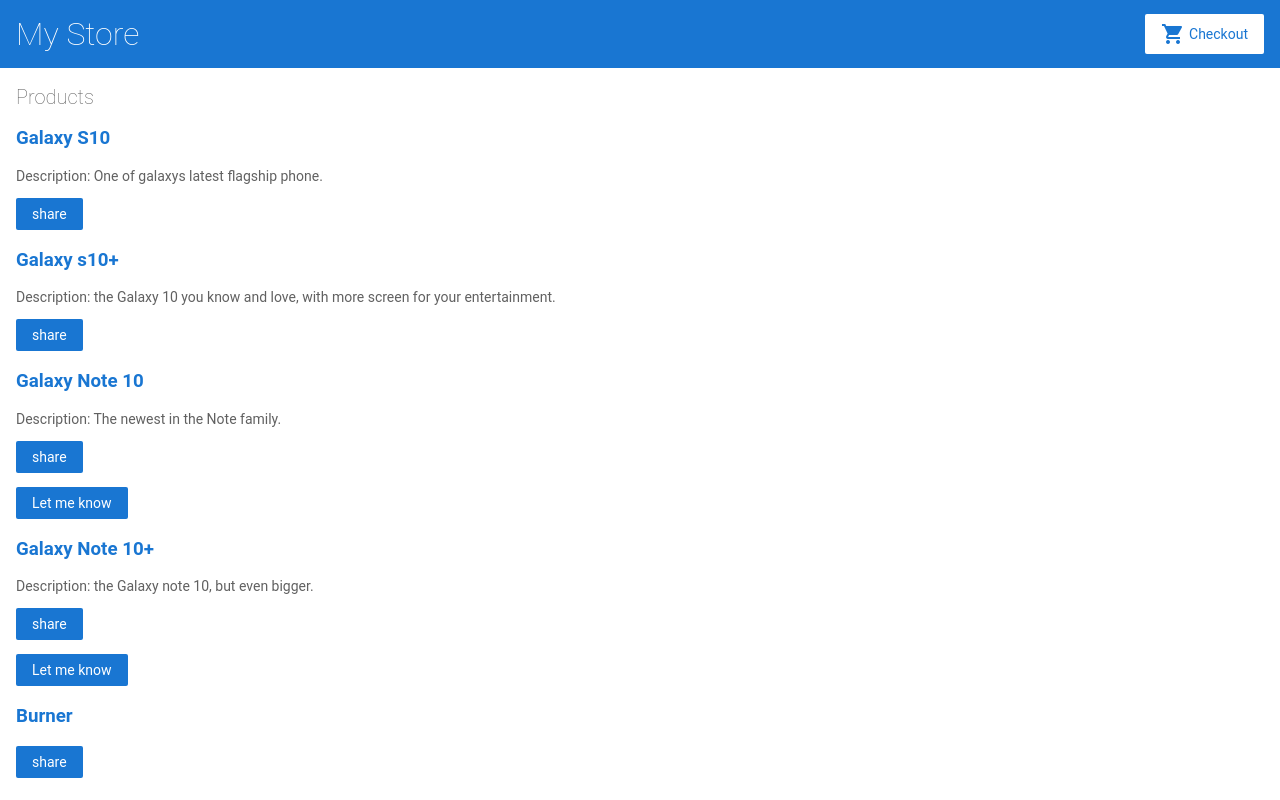
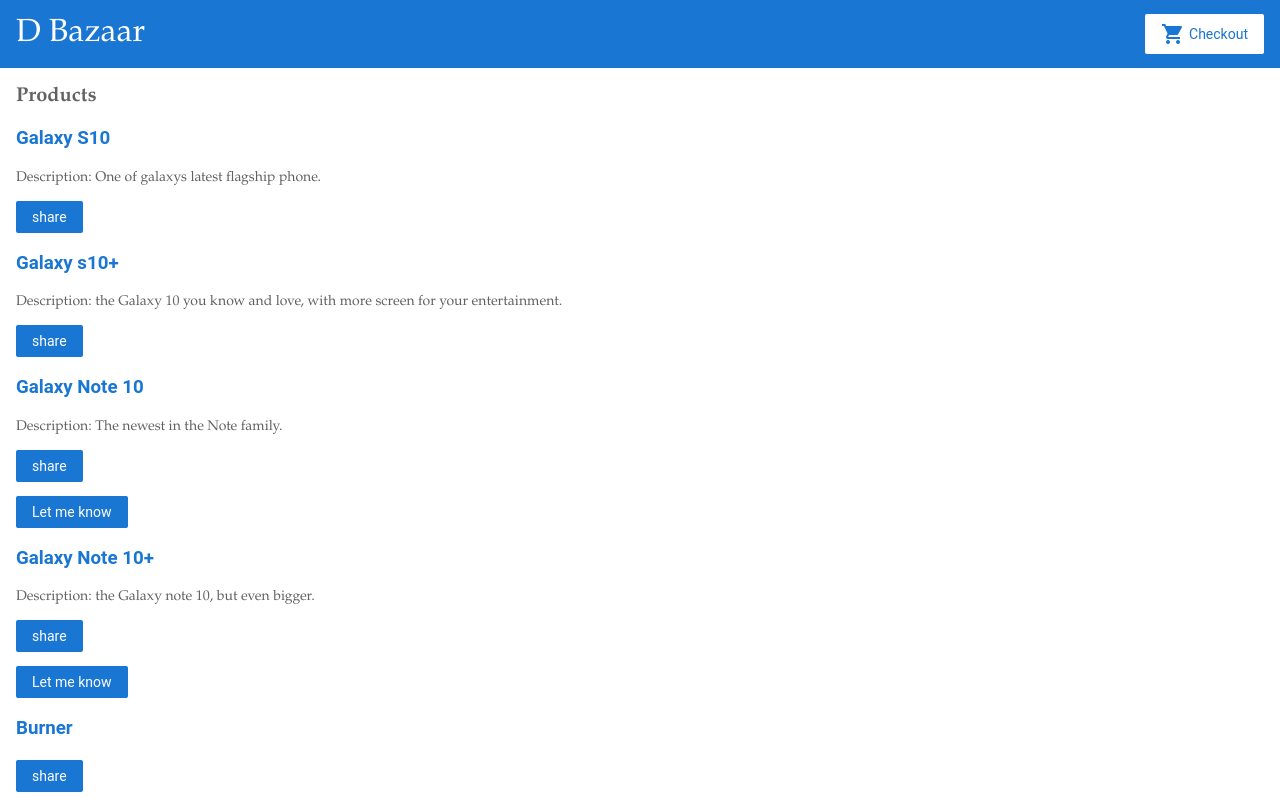
Before and after one commit to dshafique/Angular-myPhoneStore, an Angular app: page / in a window 1280 px wide. Built offline with nearby package versions, Linux system fonts and the light colour scheme.

Commit message:
fixed routing issue, where it would always reroute to the first product in the list

```diff
--- a/src/app/cart.service.ts
+++ b/src/app/cart.service.ts
@@ -7,15 +7,15 @@
 
   items = [];
 
- addToCart(phone) {
-    this.items.push(phone);
+ addToCart(Phones) {
+    this.items.push(Phones);
   }
 
   getItems() {
     return this.items;
   }
 
-  clearCart(){
+  clearCart() {
     this.items = [];
     return this.items;
   }
--- /dev/null
+++ b/src/app/cart/cart.component.html
@@ -0,0 +1,6 @@
+<h3>Cart</h3>
+
+<div class="cart-item" *ngFor="let item of items">
+  <span>{{ item.name }}</span>
+  <span>{{ item.price | currency }}</span>
+</div>
--- /dev/null
+++ b/src/app/cart/cart.component.ts
@@ -0,0 +1,17 @@
+import { Component, OnInit } from '@angular/core';
+import { CartService } from '../cart.service';
+
+@Component({
+  selector: 'app-cart',
+  templateUrl: './cart.component.html',
+  styleUrls: ['./cart.component.css']
+})
+export class CartComponent {
+  items;
+
+  constructor(
+    private cartService: CartService
+  ) {
+    this.items = this.cartService.getItems();
+  }
+}
--- a/src/app/product-alerts/product-alerts.component.css
+++ b/src/app/product-alerts/product-alerts.component.css
@@ -0,0 +1,3 @@
+p {
+  font-family: 'Palatino';
+}
--- a/src/app/product-details/product-details.component.ts
+++ b/src/app/product-details/product-details.component.ts
@@ -17,7 +17,7 @@
     private cartService: CartService
   ) { }
 
-  addToCart(phone){
+  addToCart(Phones){
   window.alert('your prodcut was added to the cart!');
   this.cartService.addToCart(Phones);
 }
--- a/src/app/product-list/product-list.component.css
+++ b/src/app/product-list/product-list.component.css
@@ -1,4 +1,16 @@
+h2{
+  font-family: Palatino;
+  font-weight: bold;
+}
 
+h3{
+  font-family: 'Palatino';
+  font-weight: bold;
+}
+
+p{
+  font-family: 'Palatino';
+}
 
 /*
 Copyright Google LLC. All Rights Reserved.
--- a/src/app/top-bar/top-bar.component.css
+++ b/src/app/top-bar/top-bar.component.css
@@ -1,5 +1,8 @@
 
+h1 {
+  font-family: 'Palatino';
 
+}
 /*
 Copyright Google LLC. All Rights Reserved.
 Use of this source code is governed by an MIT-style license that
--- a/src/app/top-bar/top-bar.component.html
+++ b/src/app/top-bar/top-bar.component.html
@@ -1,5 +1,5 @@
 <a [routerLink]="['/']">
-  <h1>My Store</h1>
+  <h1>D Bazaar</h1>
 </a>
 
 <a [routerLink]="['/cart']" class="button fancy-button"><i class="material-icons">shopping_cart</i>Checkout</a>
```
Also changed, not shown: src/app/app.module.ts (+5 -2 lines), src/app/cart/cart.component.css (added).
